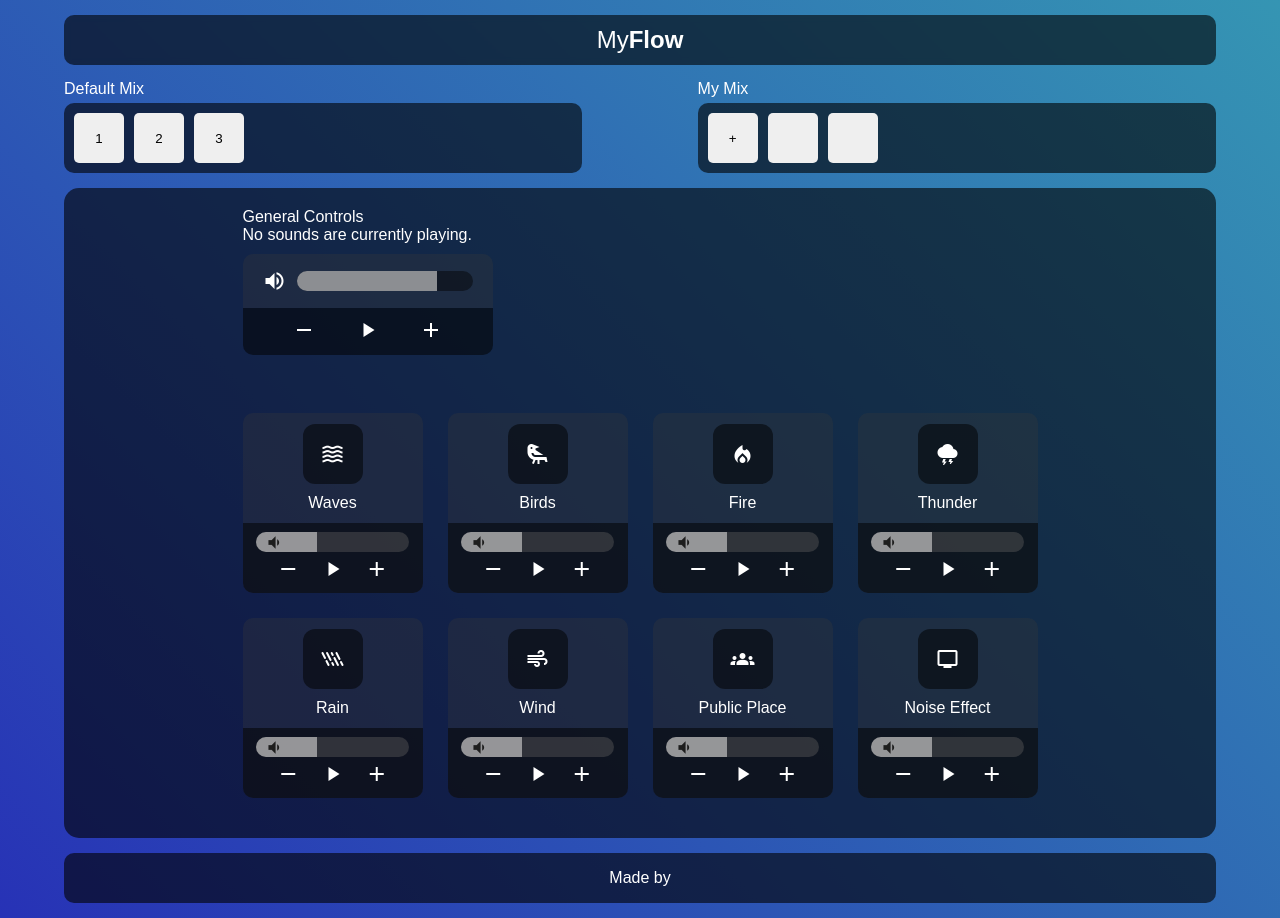
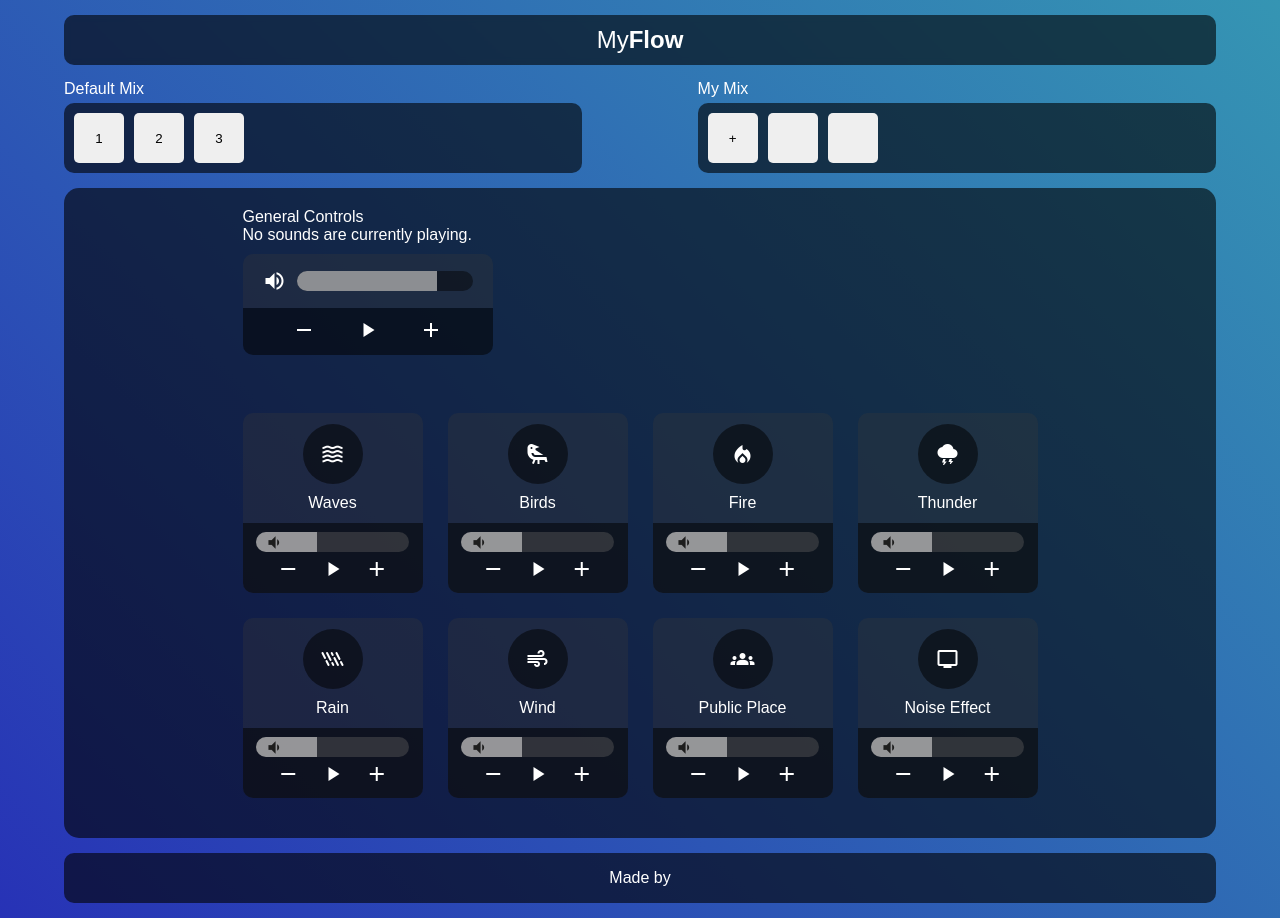
Before and after one commit to IsmailKacem/MyFlow, a plain HTML site: page index.html in a window 1280 px wide. Drawn offline with nearby package versions, Linux system fonts and the light colour scheme.

Commit message:
little change style for audio players

```diff
--- a/style.css
+++ b/style.css
@@ -104,6 +104,8 @@ body {
     background: #00000099;
     padding: 20px 20px 40px;
     border-radius: 15px;
+    min-height: max-content;
+    height: 80vh;
 }
 
 .div__volume-general {
@@ -232,7 +234,7 @@ body {
     width: 60px;
     height: 60px;
     background: #00000085;
-    border-radius: 20%;
+    border-radius: 100%;
     display: flex;
     align-items: center;
     justify-content: center;
```
